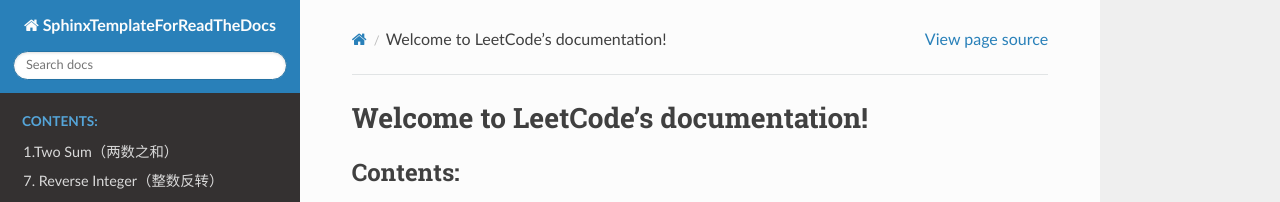
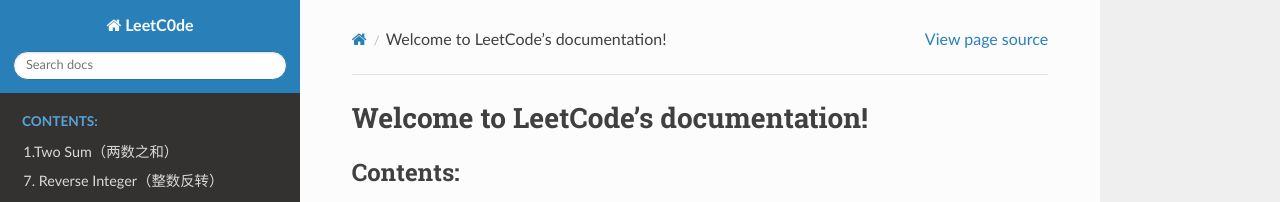
Before and after one commit to filefi/LeetCode, a Sphinx documentation site: the page built from source/index.rst, in a window 1280 px wide. Shown: the top 202 px of the page. Built offline with Sphinx 7.4.7 and the Read the Docs theme 2.0.0, drawn with Linux system fonts in a browser that asks for light colours.

Commit message:
modify conf.py

```diff
--- a/source/conf.py
+++ b/source/conf.py
@@ -22,7 +22,7 @@
 
 # -- Project information -----------------------------------------------------
 
-project = 'SphinxTemplateForReadTheDocs'
+project = 'LeetC0de'
 copyright = '2019, filefi'
 author = 'filefi'
 
@@ -132,7 +132,7 @@
 # (source start file, target name, title,
 #  author, documentclass [howto, manual, or own class]).
 latex_documents = [
-    (master_doc, 'SphinxTemplateForReadTheDocs.tex', 'SphinxTemplateForReadTheDocs Documentation',
+    (master_doc, 'LeetC0de.tex', 'LeetC0de Documentation',
      'filefi', 'manual'),
 ]
 
@@ -142,7 +142,7 @@
 # One entry per manual page. List of tuples
 # (source start file, name, description, authors, manual section).
 man_pages = [
-    (master_doc, 'SphinxTemplateForReadTheDocs', 'SphinxTemplateForReadTheDocs Documentation',
+    (master_doc, 'LeetC0de', 'LeetC0de Documentation',
      [author], 1)
 ]
 
@@ -153,8 +153,8 @@
 # (source start file, target name, title, author,
 #  dir menu entry, description, category)
 texinfo_documents = [
-    (master_doc, 'SphinxTemplateForReadTheDocs', 'SphinxTemplateForReadTheDocs Documentation',
-     author, 'SphinxTemplateForReadTheDocs', 'One line description of project.',
+    (master_doc, 'LeetC0de', 'LeetC0de Documentation',
+     author, 'LeetC0de', 'One line description of project.',
      'Miscellaneous'),
 ]
 
```
